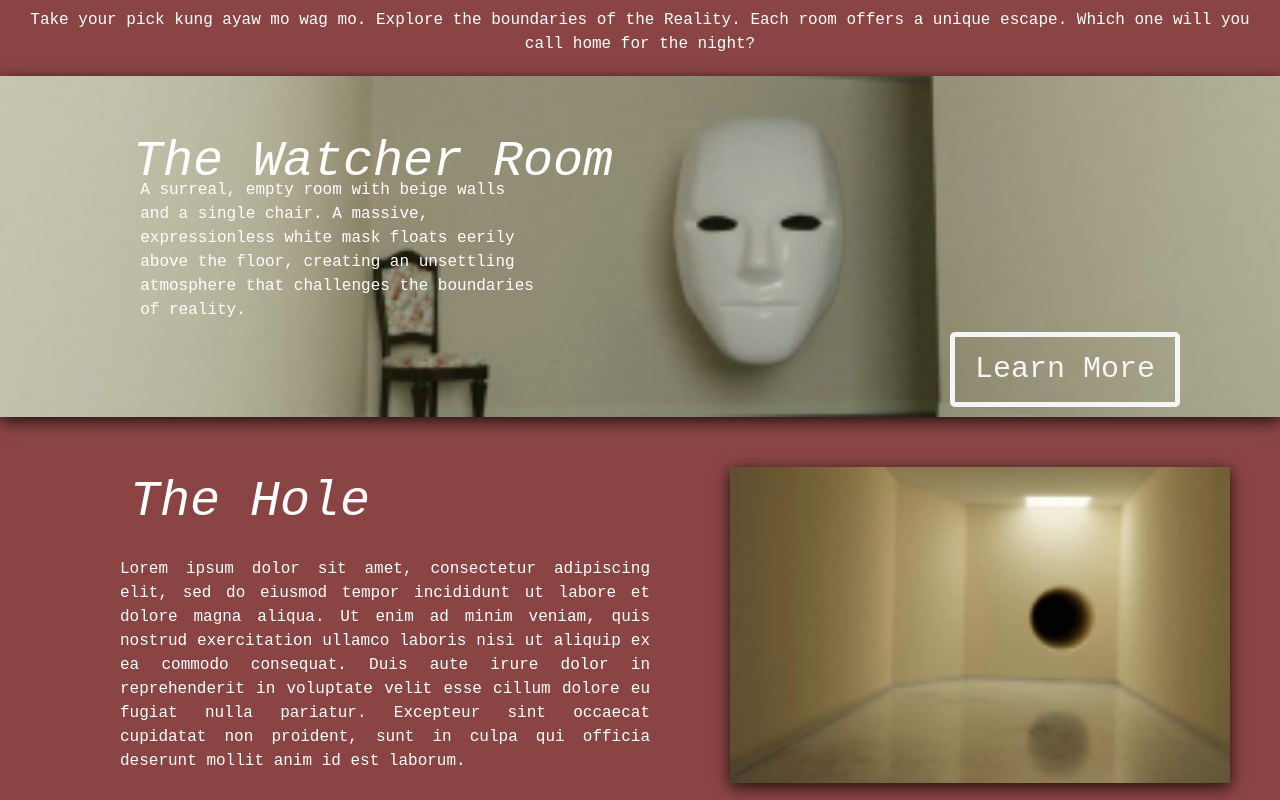
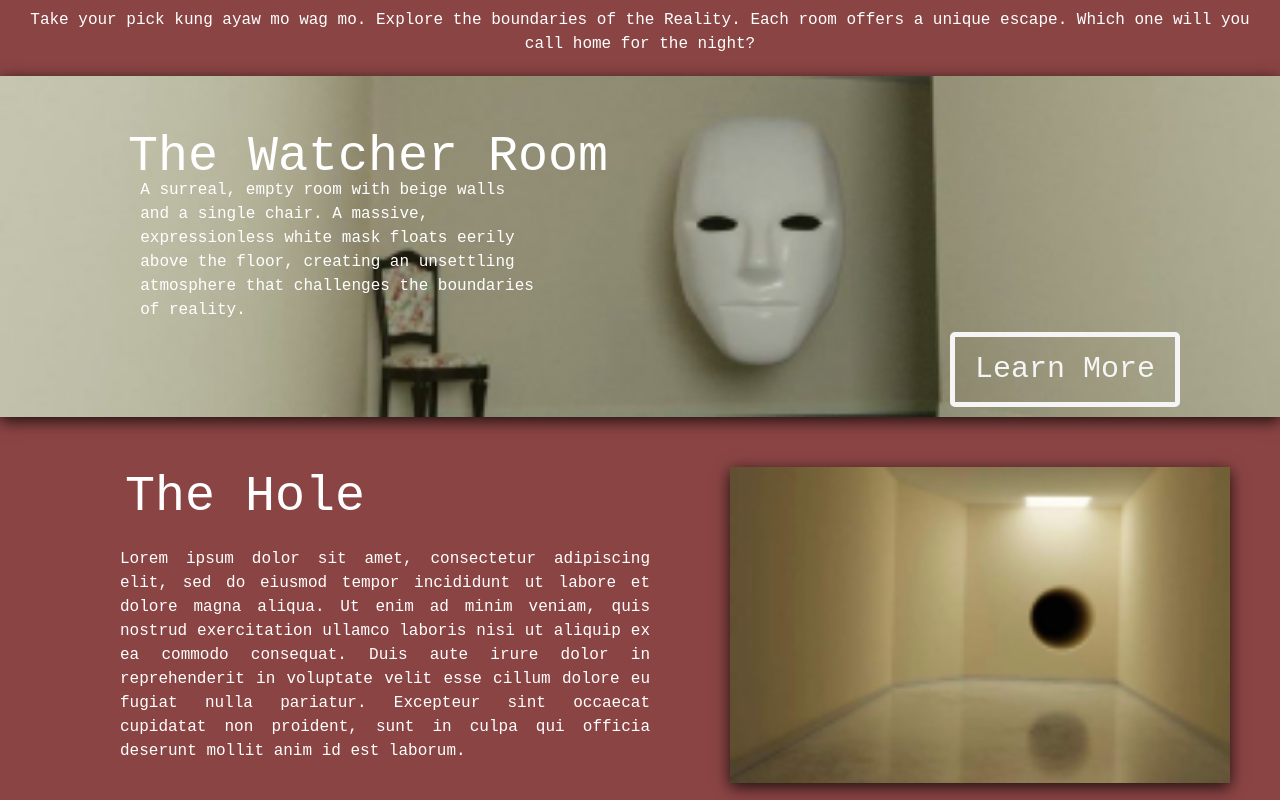
Before and after one commit to HehNiceArt/EMC002_Web, a React (Create React App) app: page / in a window 1280 px wide. Shown: the part 1400-2200 px from the top of the page. Built offline with nearby package versions, Linux system fonts and the light colour scheme.

Commit message:
Update Names

```diff
--- a/src/components/css/UserReview.css
+++ b/src/components/css/UserReview.css
@@ -56,13 +56,13 @@
 
   }
 
-  h1{
+  .RevFormTitle{
     color: white;
     font-weight: lighter;
 
   }
 
-  h2{
+  .FeedbackName{
     color: white;
     font-weight: lighter;
     font-style: italic;
```
